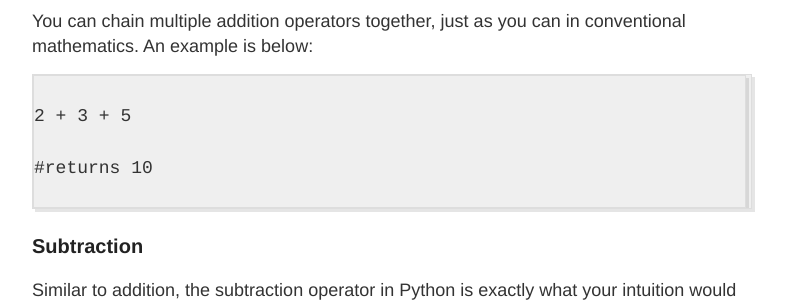
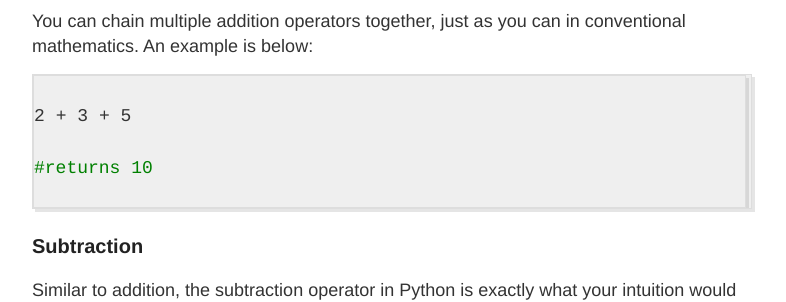
Before and after one commit to rosyberti/website, a Jekyll site: the page built from python-course/python-comments-operations-variables.md, in a window 1280 px wide and 900 px high, scrolled down 2762 px. Shown: the part 154-456 px from the top of the window, without its empty margins (248-1034 px from the left). Built offline with Jekyll 4.4.1, drawn with Linux system fonts in a browser that asks for light colours; some of the changed text lies outside the part shown.

Commit message:
minor improvements

````diff
--- a/python-course/python-comments-operations-variables.md
+++ b/python-course/python-comments-operations-variables.md
@@ -111,7 +111,7 @@ As you’d guess, you can add two numbers in Python using the ‘+’ character:
 
 You can chain multiple addition operators together, just as you can in conventional mathematics. An example is below:
 
-```
+```python
 
 2 + 3 + 5
 
````
Also changed, not shown: other parts of python-course/python-comments-operations-variables.md (+1 -0 lines).
